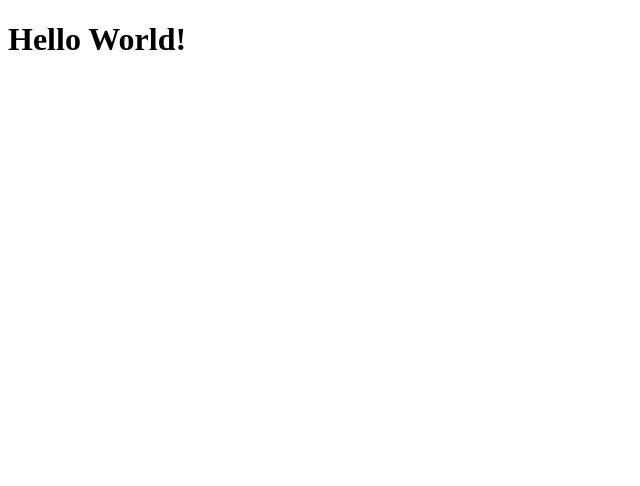
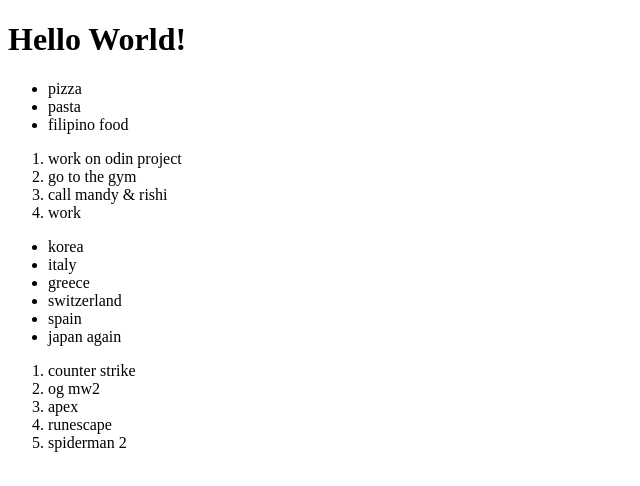
Before and after one commit to giuseppi/odin-project, a plain HTML site: page html-boilerplate/index.html in a window 1280 px wide. Shown: the whole page, without its empty margins (0-640 px from the left). Drawn offline with Linux system fonts and the light colour scheme.

```diff
--- a/html-boilerplate/index.html
+++ b/html-boilerplate/index.html
@@ -4,8 +4,33 @@
     <meta charset="UTF-8" />
     <title>My First Webpage</title>
   </head>
-
   <body>
     <h1>Hello World!</h1>
+    <ul>
+      <li>pizza</li>
+      <li>pasta</li>
+      <li>filipino food</li>
+    </ul>
+    <ol>
+      <li>work on odin project</li>
+      <li>go to the gym</li>
+      <li>call mandy & rishi</li>
+      <li>work</li>
+    </ol>
+    <ul>
+      <li>korea</li>
+      <li>italy</li>
+      <li>greece</li>
+      <li>switzerland</li>
+      <li>spain</li>
+      <li>japan again</li>
+    </ul>
+    <ol>
+      <li>counter strike</li>
+      <li>og mw2</li>
+      <li>apex</li>
+      <li>runescape</li>
+      <li>spiderman 2</li>
+    </ol>
   </body>
 </html>
```
Also changed, not shown: odin-links-and-images/index.html (added, +13 -0 lines), odin-links-and-images/pages/about.html (added, +12 -0 lines), html-boilerplate/index2.html (added), odin-links-and-images/images/dog.jpg (added).
